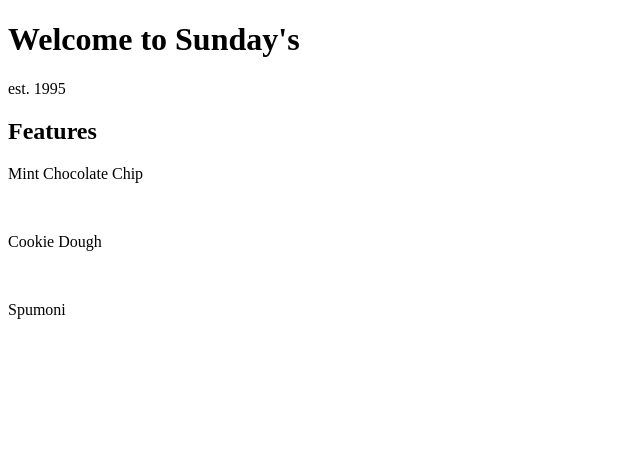
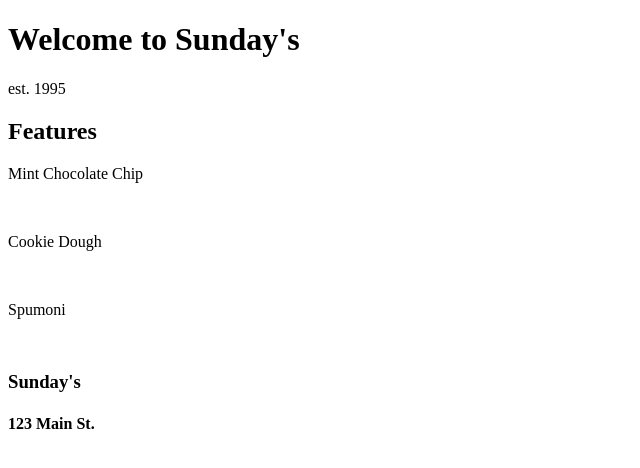
Before and after one commit to epaetz/sundays, a plain HTML site: page index.html in a window 1280 px wide. Shown: the whole page, without its empty margins (0-640 px from the left). Drawn offline with Linux system fonts and the light colour scheme.

Commit message:
footer master

```diff
--- a/index.html
+++ b/index.html
@@ -16,5 +16,6 @@
   </body>
 </main>
 <footer>
-
+  <h3>Sunday's</h3>
+  <h4>123 Main St.</h4>
 </footer>
```
